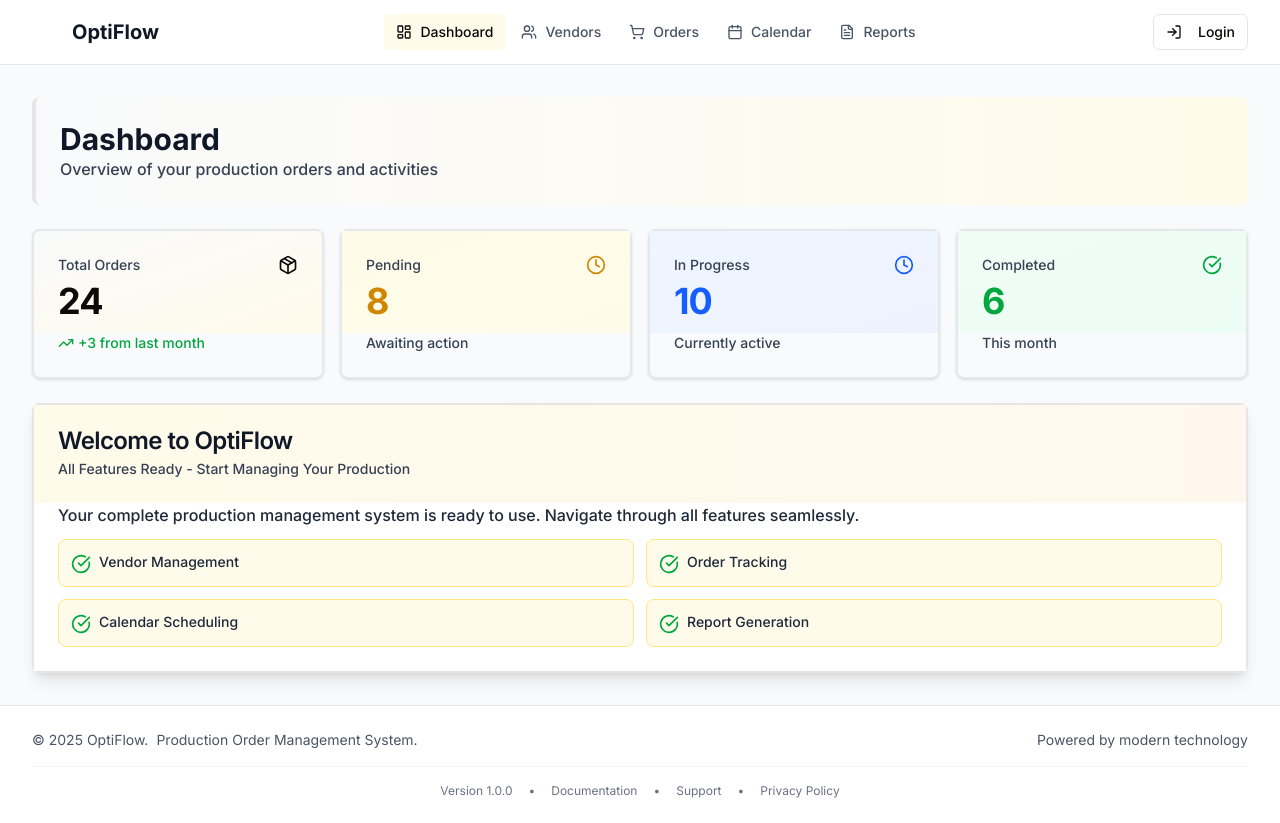
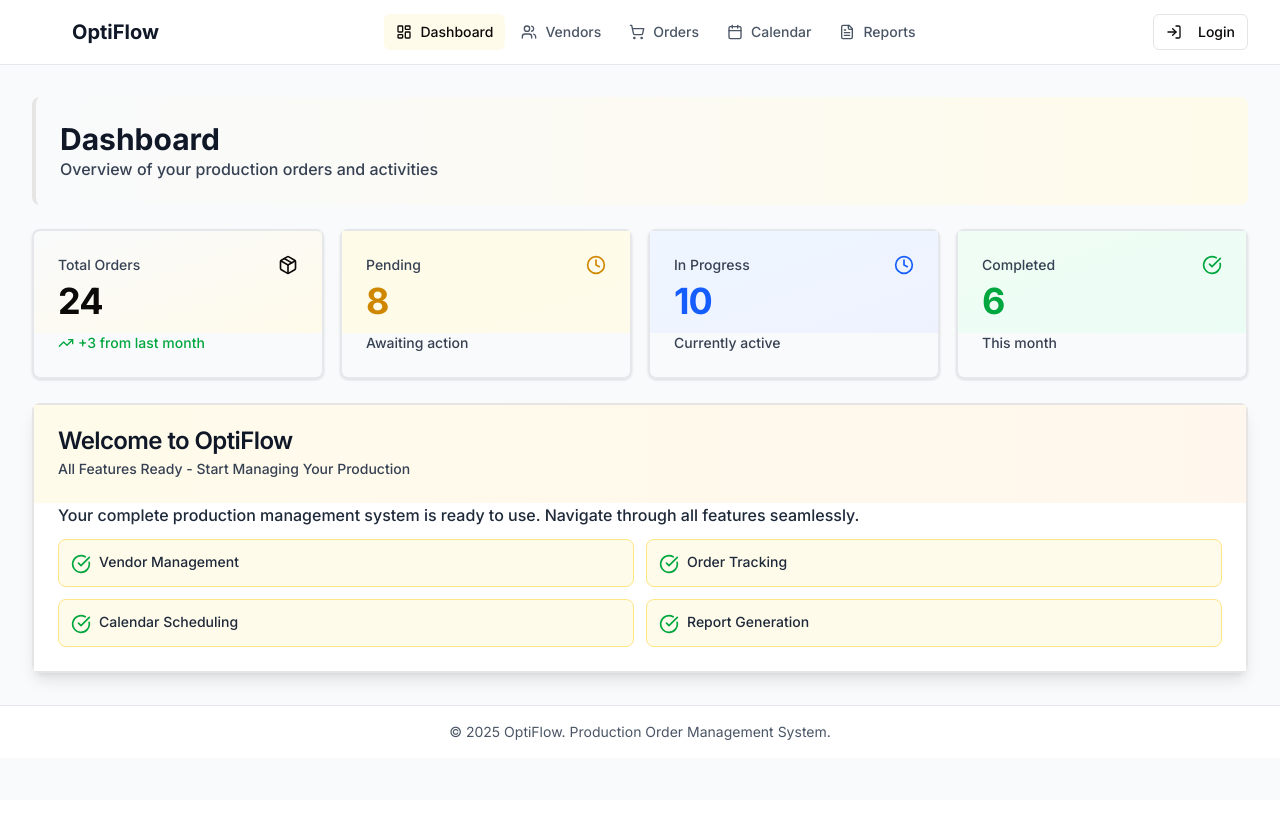
Before and after one commit to TheFelixGomez/cen5035-optiflow-frontend, a React (Vite) app: page /dashboard in a window 1280 px wide. After the commit the page ends 800 px from the top, so only its background shows below. Built offline with nearby package versions, Linux system fonts and the light colour scheme.

Commit message:
refactor: simplify footer to show only copyright and system name

```diff
--- a/src/components/layout/Footer.tsx
+++ b/src/components/layout/Footer.tsx
@@ -3,35 +3,10 @@
 
   return (
     <footer className="bg-white border-t border-gray-200 mt-auto">
-      <div className="max-w-7xl mx-auto px-4 sm:px-6 lg:px-8 py-6">
-        <div className="flex flex-col md:flex-row justify-between items-center space-y-4 md:space-y-0">
-          <div className="flex items-center space-x-2 text-sm text-gray-600">
-            <span>© {currentYear} OptiFlow.</span>
-            <span className="hidden sm:inline">Production Order Management System.</span>
-          </div>
-
-          <div className="flex items-center space-x-1 text-sm text-gray-600">
-            <span>Powered by modern technology</span>
-          </div>
-        </div>
-
-        <div className="mt-4 pt-4 border-t border-gray-100">
-          <div className="flex flex-wrap justify-center gap-4 text-xs text-gray-500">
-            <span>Version 1.0.0</span>
-            <span>•</span>
-            <a href="#" className="hover:text-primary transition-colors">
-              Documentation
-            </a>
-            <span>•</span>
-            <a href="#" className="hover:text-primary transition-colors">
-              Support
-            </a>
-            <span>•</span>
-            <a href="#" className="hover:text-primary transition-colors">
-              Privacy Policy
-            </a>
-          </div>
-        </div>
+      <div className="max-w-7xl mx-auto px-4 sm:px-6 lg:px-8 py-4">
+        <p className="text-center text-sm text-gray-600">
+          © {currentYear} OptiFlow. Production Order Management System.
+        </p>
       </div>
     </footer>
   );
```
